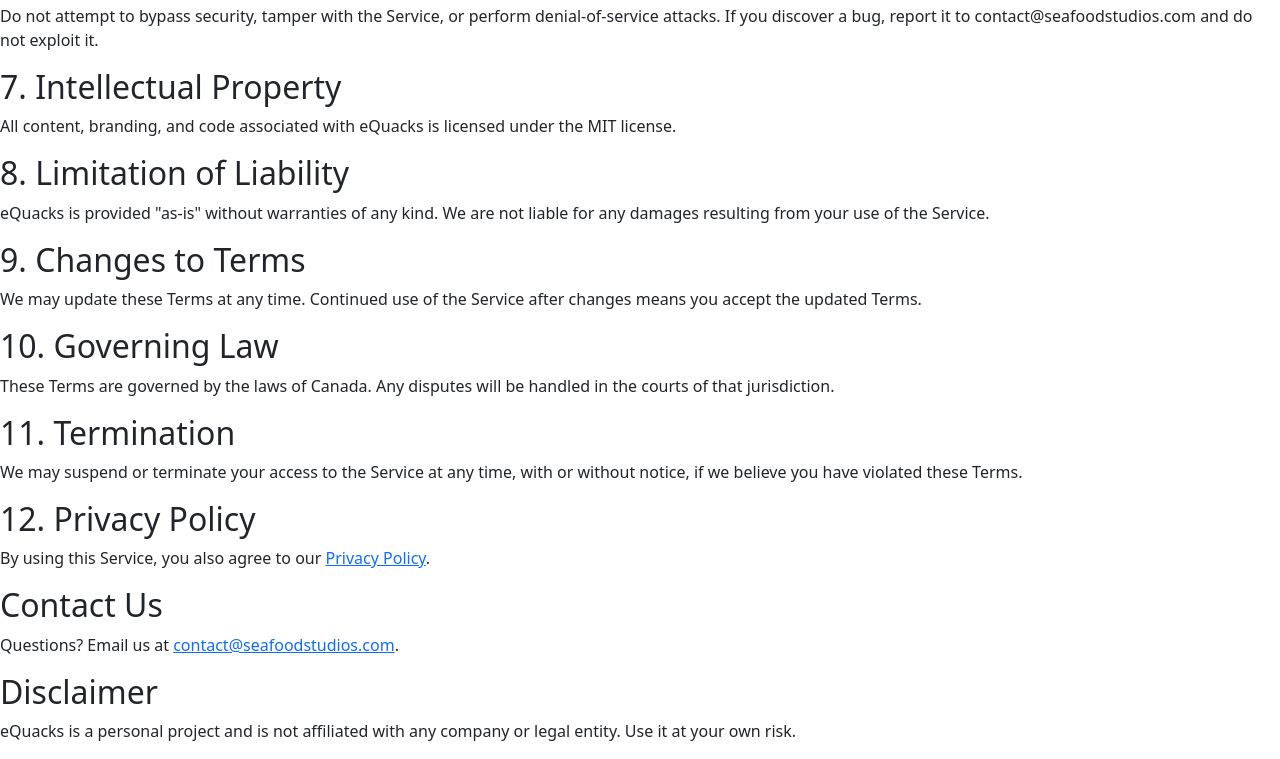
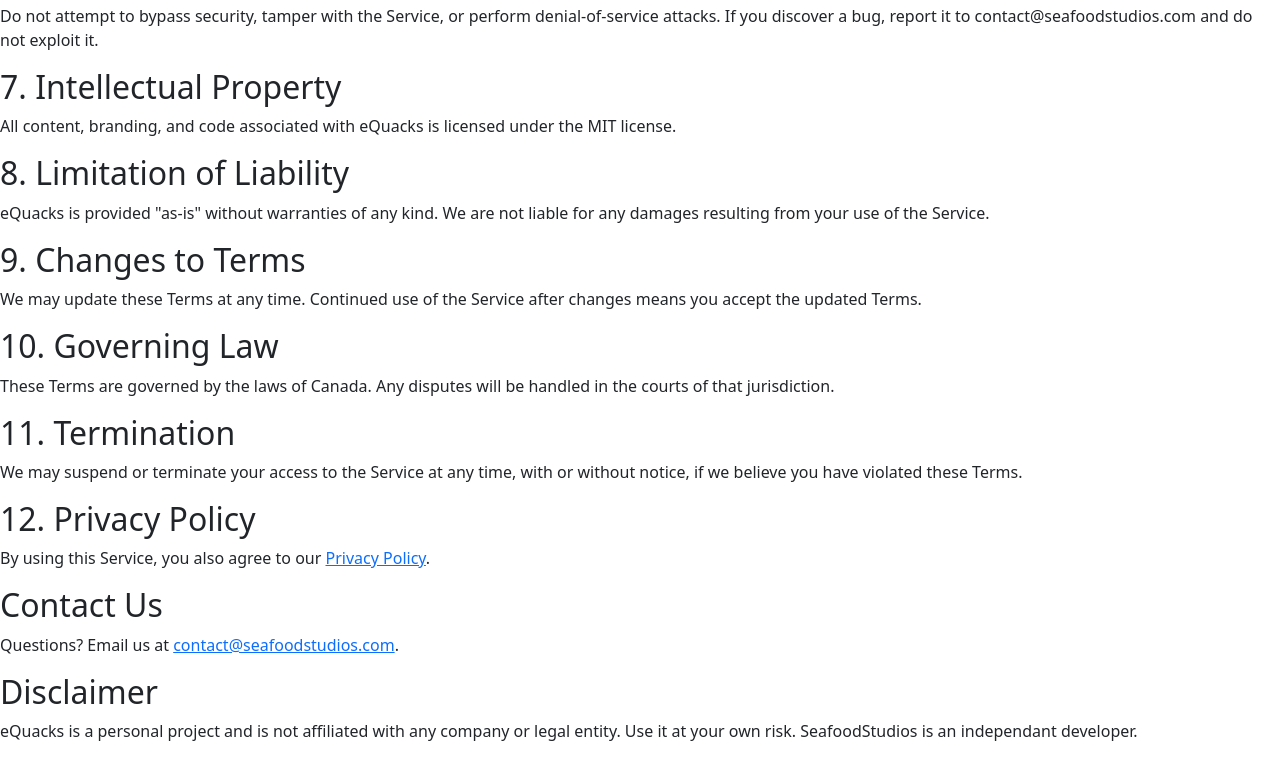
Before and after one commit to SeafoodStudios/eQuacks, a plain HTML site: page frontend/tos.html in a window 1280 px wide. Shown: the part 692-1451 px from the top of the page. Drawn offline with nearby package versions, Linux system fonts and the light colour scheme.

Commit message:
Update tos.html

```diff
--- a/frontend/tos.html
+++ b/frontend/tos.html
@@ -46,8 +46,10 @@
 
   <h2>12. Privacy Policy</h2>
   <p>By using this Service, you also agree to our <a href="https://equacks.seafoodstudios.com/privacy.html">Privacy Policy</a>.</p>
+
   <h2>Contact Us</h2>
   <p>Questions? Email us at <a href="mailto:contact@seafoodstudios.com">contact@seafoodstudios.com</a>.</p>
+
   <h2>Disclaimer</h2>
-  <p>eQuacks is a personal project and is not affiliated with any company or legal entity. Use it at your own risk.</p>
+  <p>eQuacks is a personal project and is not affiliated with any company or legal entity. Use it at your own risk. SeafoodStudios is an independant developer.</p>
 </div>
```
